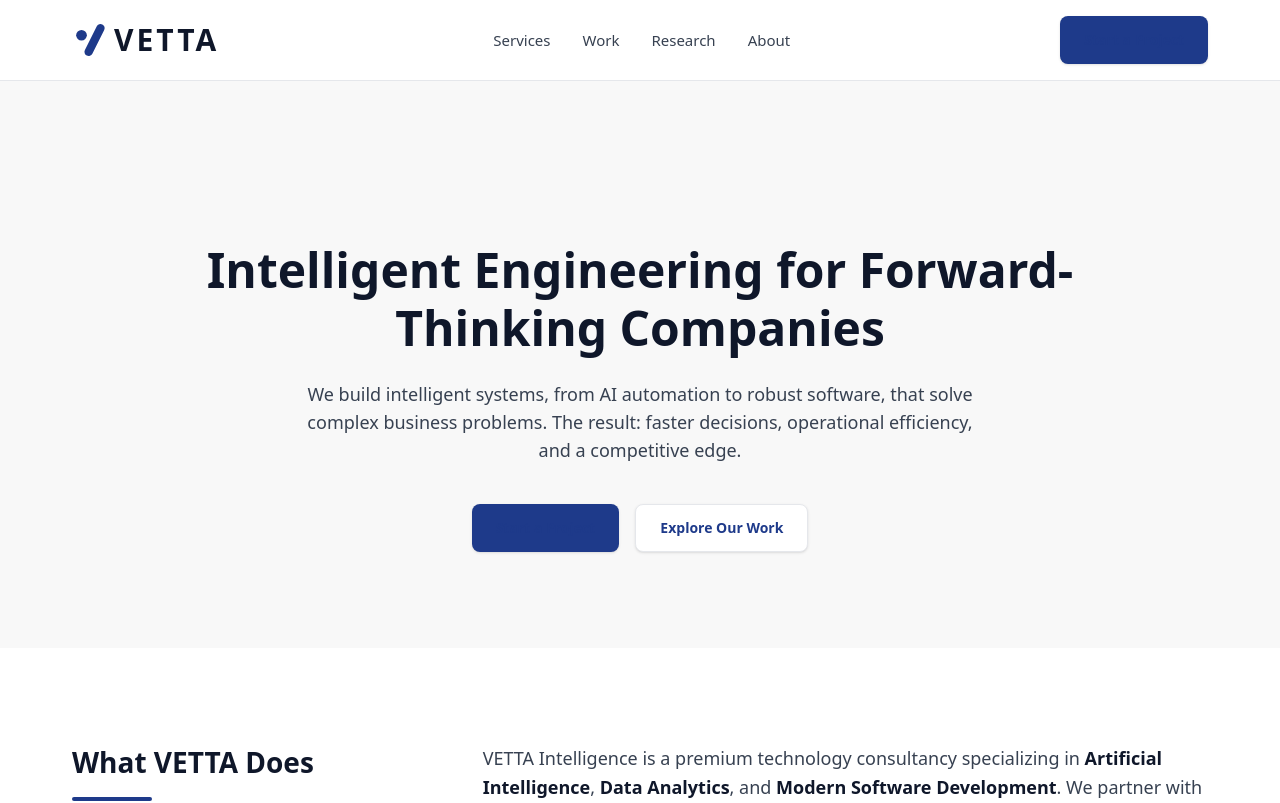
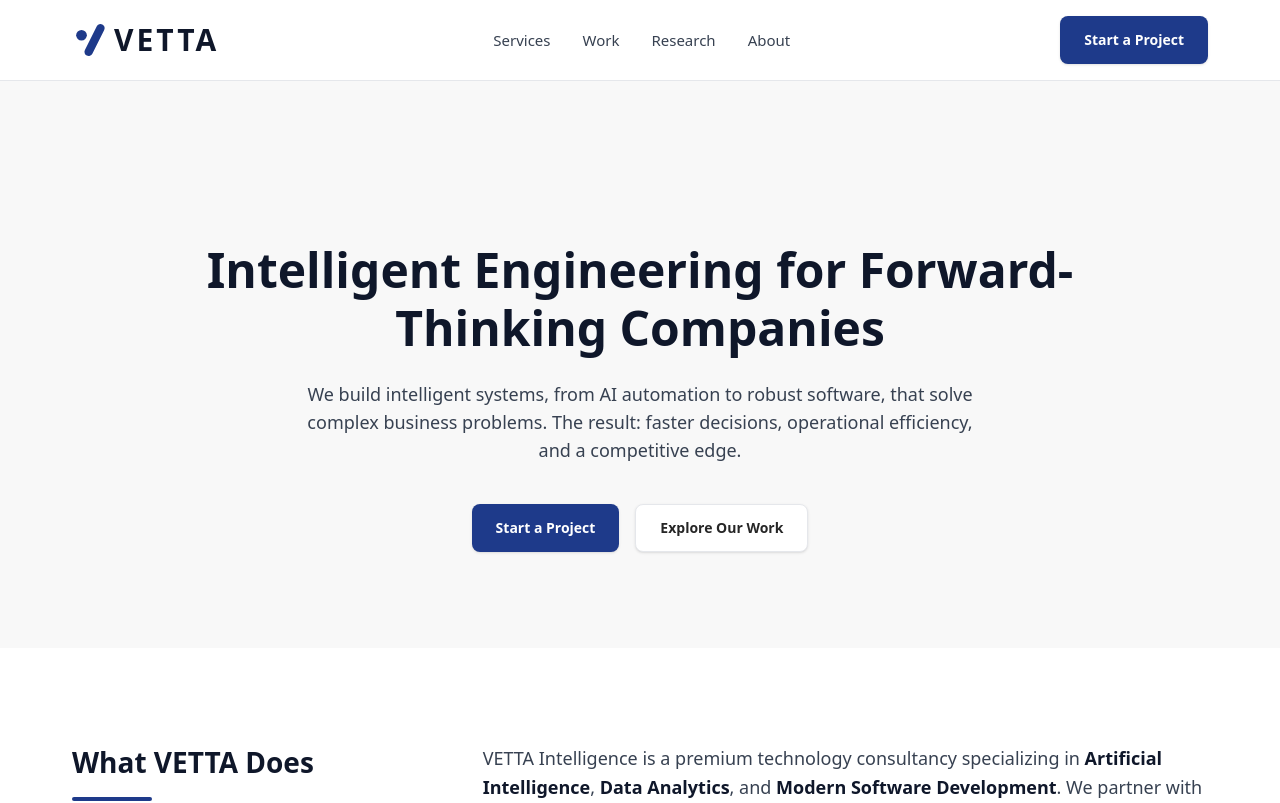
Before and after one commit to haulbox2361/VETTA-, a Next.js app: page / in a window 1280 px wide. Shown: the top 803 px of the page. Built offline with nearby package versions, Linux system fonts and the light colour scheme; no server answers.

Commit message:
Fix button text rendering and enforce white bold typography

```diff
--- a/components/ui/Button.tsx
+++ b/components/ui/Button.tsx
@@ -14,10 +14,10 @@
       <button
         ref={ref}
         className={cn(
-          'inline-flex items-center justify-center rounded-lg font-semibold transition-colors focus-visible:outline-none focus-visible:ring-2 focus-visible:ring-brand-blue focus-visible:ring-offset-2 disabled:pointer-events-none disabled:opacity-50 min-h-[48px]',
+          'inline-flex items-center justify-center rounded-lg font-bold transition-colors focus-visible:outline-none focus-visible:ring-2 focus-visible:ring-brand-blue focus-visible:ring-offset-2 disabled:pointer-events-none disabled:opacity-50 min-h-[48px]',
           {
-            'bg-brand-blue text-white hover:bg-brand-blue-hover px-6 py-3 text-label shadow-sm': variant === 'primary',
-            'bg-white text-neutral-800 border border-neutral-200 hover:bg-neutral-50 hover:border-neutral-300 px-6 py-3 text-label shadow-sm': variant === 'secondary',
+            'bg-brand-blue text-white hover:bg-brand-blue-hover px-6 py-3 text-sm shadow-sm': variant === 'primary',
+            'bg-white text-neutral-800 border border-neutral-200 hover:bg-neutral-50 hover:border-neutral-300 px-6 py-3 text-sm shadow-sm': variant === 'secondary',
             'bg-transparent text-brand-blue hover:text-brand-blue-hover p-0 min-h-0 underline-offset-4 hover:underline': variant === 'tertiary',
           },
           className
```
